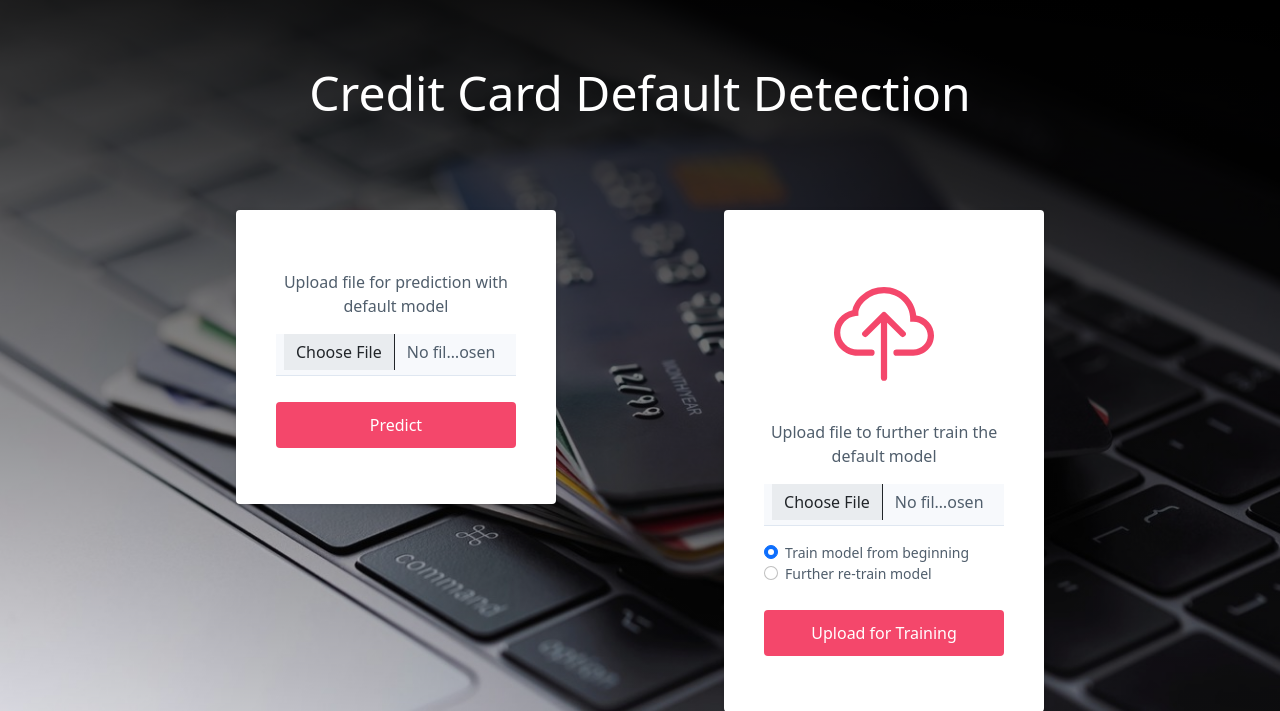
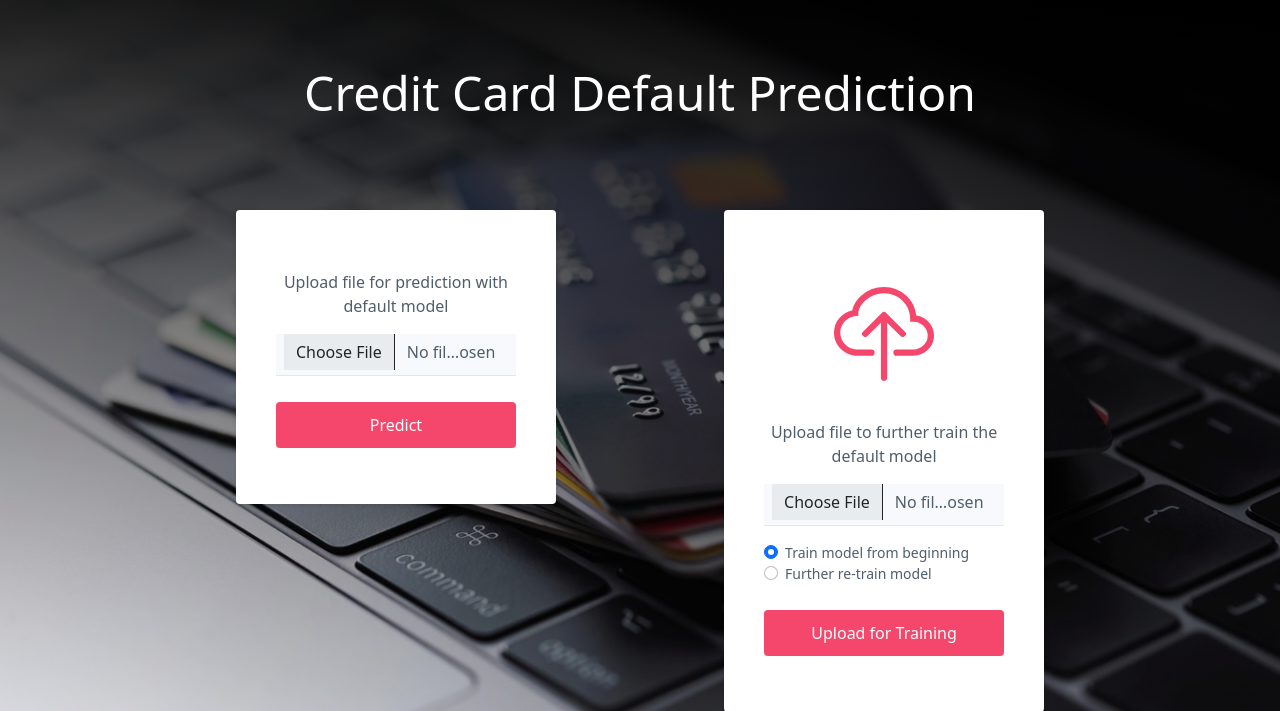
Before and after one commit to sroy-10/ml_cc_default_detection, a Flask app: page / in a window 1280 px wide. Shown: the top 711 px of the page. Run offline with Flask 2, Linux system fonts and the light colour scheme; some libraries are stand-ins or nearby versions.

Commit message:
predict model and index changed

```diff
--- a/main.py
+++ b/main.py
@@ -46,6 +46,6 @@ def predict():
 
 
 if __name__ == "__main__":
-    # app.run()
-    app.run(debug=True)
+    app.run()
+    # app.run(debug=True)
     # app.run(host="0.0.0.0", port=8080)
--- a/predict_model.py
+++ b/predict_model.py
@@ -106,7 +106,7 @@ class PredictModel:
                 # Append the result into prediction file
                 tmp = pd.DataFrame(
                     {
-                        "ID": cluster_data.iloc[:, 0],
+                        # "ID": cluster_data.iloc[:, 0],
                         "Predictions": result,
                     }
                 )
--- a/templates/index.html
+++ b/templates/index.html
@@ -4,7 +4,7 @@
 <head>
     <meta charset="utf-8">
     <meta name="viewport" content="width=device-width, initial-scale=1.0, shrink-to-fit=no">
-    <title>Credit Card Default Detection</title>
+    <title>Credit Card Default Prediction</title>
     <link rel="stylesheet" href="https://cdn.jsdelivr.net/npm/bootstrap@5.1.3/dist/css/bootstrap.min.css">
     <link rel="stylesheet" href="https://cdnjs.cloudflare.com/ajax/libs/typicons/2.0.9/typicons.min.css">
     <link rel="stylesheet" href="{{ url_for('static', filename='styles/Footer-Basic.css') }}">
@@ -31,7 +31,7 @@
     style="background: linear-gradient(-174deg, black 2%, rgba(245,245,245,0) 97%, rgb(246,246,246) 97%, white), url(&quot;{{ url_for('static', filename='img/backimg.jpg') }}&quot;);height: 100%;background-size: 100%;margin: 0;background-repeat: no-repeat;background-attachment: fixed;">
     <div class="jumbotron">
         <h1 class="text-center" style="color: rgb(255,255,255);padding-top: 5%;font-size: 48px;">Credit Card Default
-            Detection</h1>
+            Prediction</h1>
     </div>
 
     <!-- <div class="row">
```
Also changed, not shown: index.jpg.
